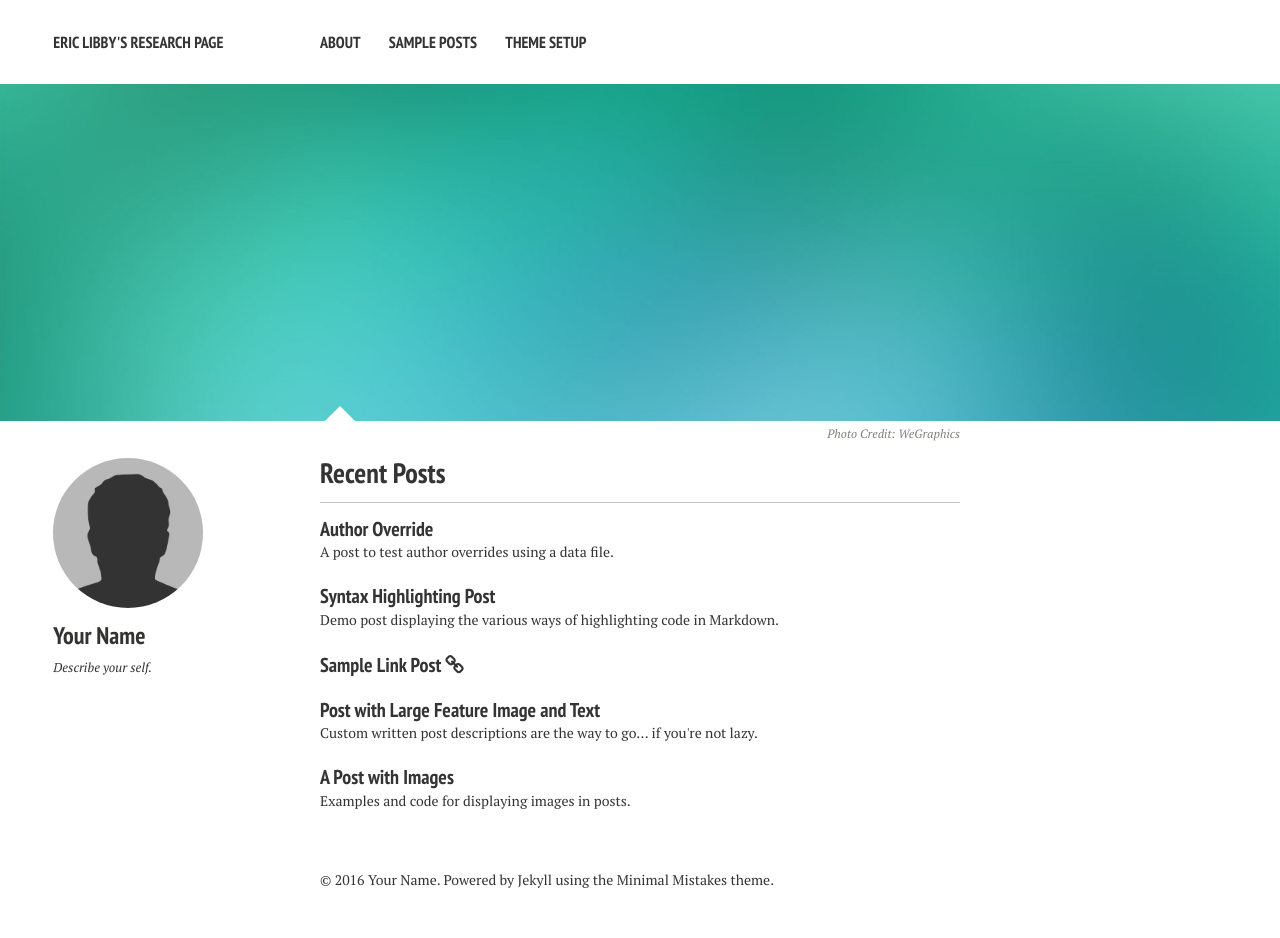
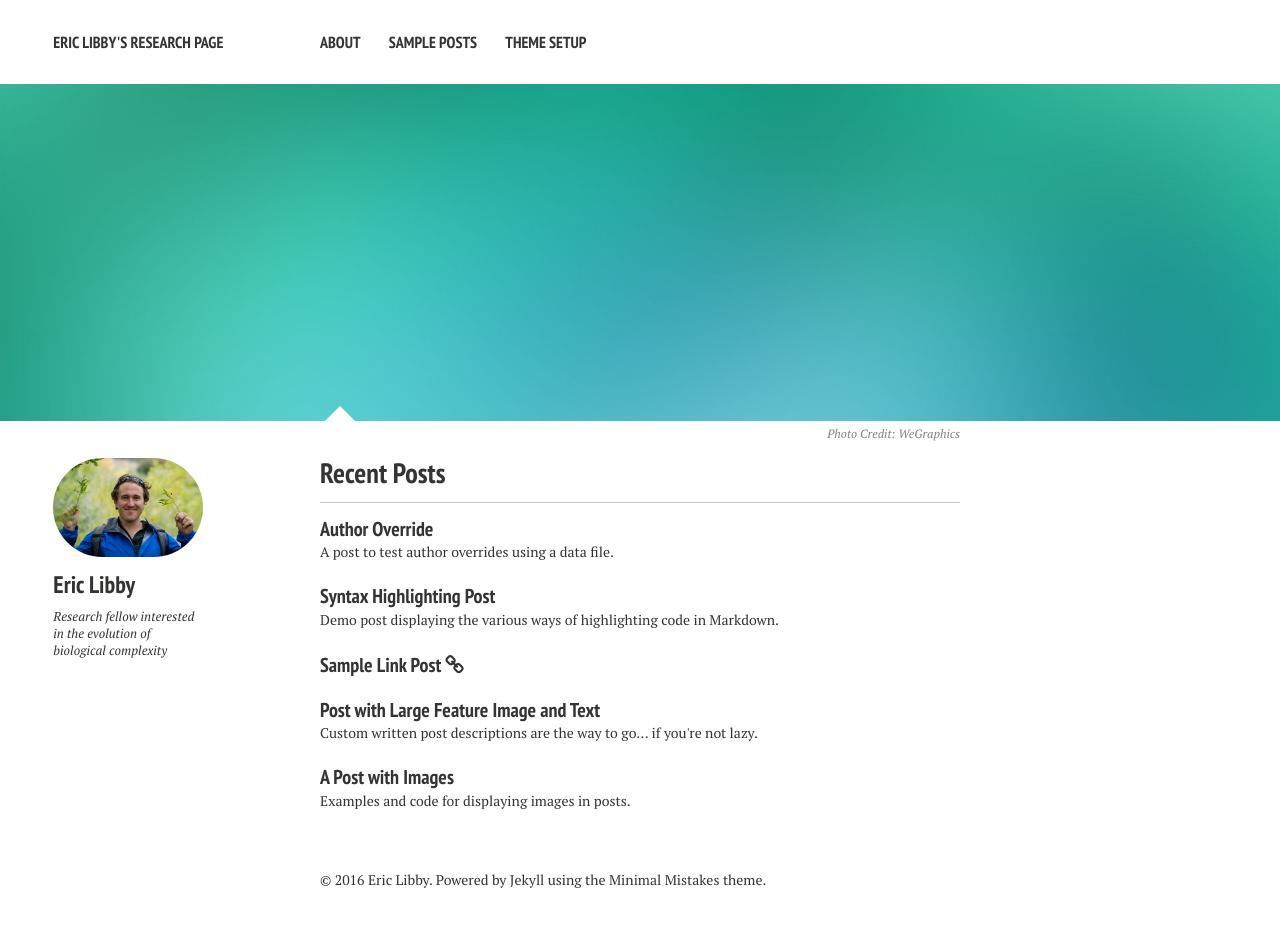
Before and after one commit to ericlibby/oldweb, a Jekyll site: the page built from index.md, in a window 1280 px wide. Built offline with Jekyll 4.4.1, drawn with Linux system fonts in a browser that asks for light colours; nearby versions of some CDN libraries.

Commit message:
personalization

```diff
--- a/_config.yml
+++ b/_config.yml
@@ -41,9 +41,9 @@ titlecase: true
 
 # Site owner
 owner:
-  name: Your Name
-  avatar: bio-photo.jpg
-  bio: "Describe your self."
+  name: Eric Libby
+  avatar: eric_profile.jpg
+  bio: "Research fellow interested in the evolution of biological complexity"
   email:
   disqus-shortname:
   twitter: #username
```
Also changed, not shown: images/eric_profile.jpg (added), 1 other file.
